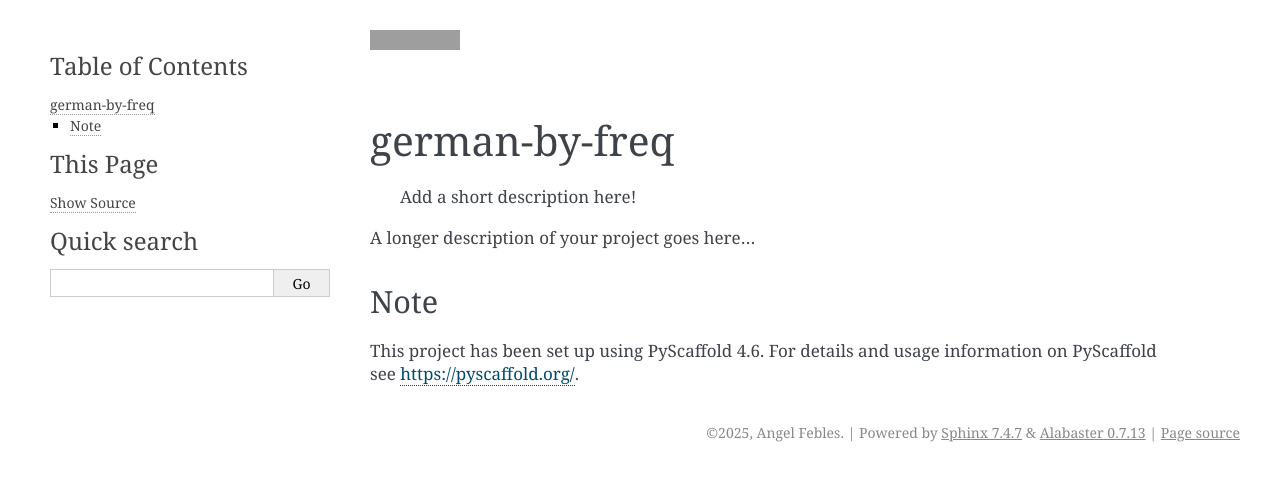
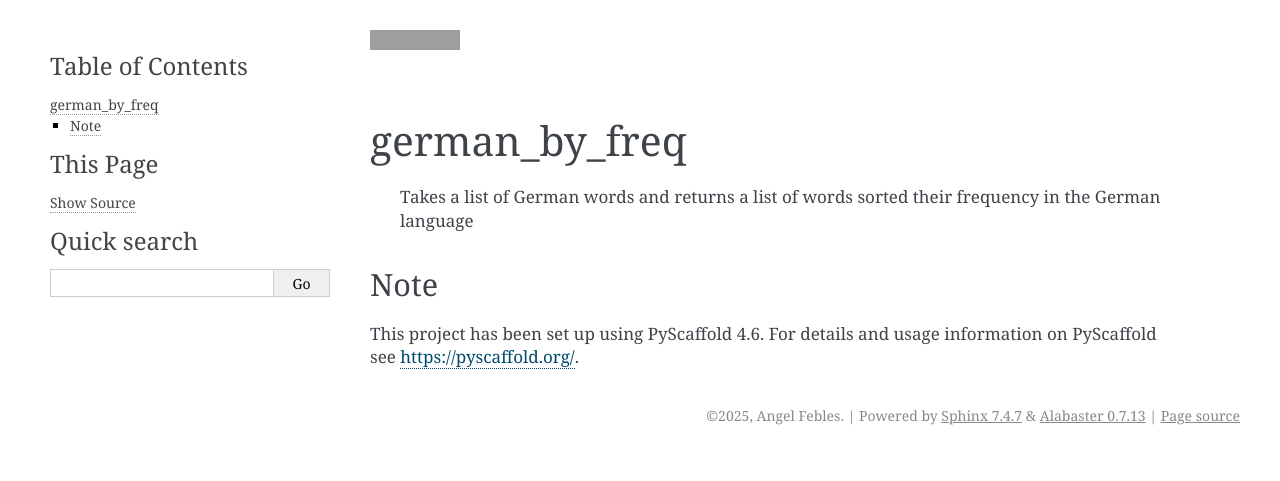
Before and after one commit to AngelFebles/german_by_freq, a Sphinx documentation site: the page built from docs/readme.rst, in a window 1280 px wide. Shown: the top 481 px of the page. Built offline with Sphinx 7.4.7, drawn with Linux system fonts in a browser that asks for light colours; grey boxes are pictures that could not be loaded.

Commit message:
Fixed package name type

```diff
--- a/README.rst
+++ b/README.rst
@@ -1,27 +1,27 @@
 .. These are examples of badges you might want to add to your README:
    please update the URLs accordingly
 
-    .. image:: https://api.cirrus-ci.com/github/<USER>/german-by-freq.svg?branch=main
+    .. image:: https://api.cirrus-ci.com/github/<USER>/german_by_freq.svg?branch=main
         :alt: Built Status
-        :target: https://cirrus-ci.com/github/<USER>/german-by-freq
-    .. image:: https://readthedocs.org/projects/german-by-freq/badge/?version=latest
+        :target: https://cirrus-ci.com/github/<USER>/german_by_freq
+    .. image:: https://readthedocs.org/projects/german_by_freq/badge/?version=latest
         :alt: ReadTheDocs
-        :target: https://german-by-freq.readthedocs.io/en/stable/
-    .. image:: https://img.shields.io/coveralls/github/<USER>/german-by-freq/main.svg
+        :target: https://german_by_freq.readthedocs.io/en/stable/
+    .. image:: https://img.shields.io/coveralls/github/<USER>/german_by_freq/main.svg
         :alt: Coveralls
-        :target: https://coveralls.io/r/<USER>/german-by-freq
-    .. image:: https://img.shields.io/pypi/v/german-by-freq.svg
+        :target: https://coveralls.io/r/<USER>/german_by_freq
+    .. image:: https://img.shields.io/pypi/v/german_by_freq.svg
         :alt: PyPI-Server
-        :target: https://pypi.org/project/german-by-freq/
-    .. image:: https://img.shields.io/conda/vn/conda-forge/german-by-freq.svg
+        :target: https://pypi.org/project/german_by_freq/
+    .. image:: https://img.shields.io/conda/vn/conda-forge/german_by_freq.svg
         :alt: Conda-Forge
-        :target: https://anaconda.org/conda-forge/german-by-freq
-    .. image:: https://pepy.tech/badge/german-by-freq/month
+        :target: https://anaconda.org/conda-forge/german_by_freq
+    .. image:: https://pepy.tech/badge/german_by_freq/month
         :alt: Monthly Downloads
-        :target: https://pepy.tech/project/german-by-freq
+        :target: https://pepy.tech/project/german_by_freq
     .. image:: https://img.shields.io/twitter/url/http/shields.io.svg?style=social&label=Twitter
         :alt: Twitter
-        :target: https://twitter.com/german-by-freq
+        :target: https://twitter.com/german_by_freq
 
 .. image:: https://img.shields.io/badge/-PyScaffold-005CA0?logo=pyscaffold
     :alt: Project generated with PyScaffold
@@ -30,14 +30,14 @@
 |
 
 ==============
-german-by-freq
+german_by_freq
 ==============
 
 
-    Add a short description here!
+    Takes a list of German words and returns a list of words sorted their frequency in the German language
 
 
-A longer description of your project goes here...
+
 
 
 .. _pyscaffold-notes:
--- a/docs/conf.py
+++ b/docs/conf.py
@@ -87,7 +87,7 @@
 master_doc = "index"
 
 # General information about the project.
-project = "german-by-freq"
+project = "german_by_freq"
 copyright = "2025, Angel Febles"
 
 # The version info for the project you're documenting, acts as replacement for
@@ -229,7 +229,7 @@
 # html_file_suffix = None
 
 # Output file base name for HTML help builder.
-htmlhelp_basename = "german-by-freq-doc"
+htmlhelp_basename = "german_by_freq-doc"
 
 
 # -- Options for LaTeX output ------------------------------------------------
@@ -246,7 +246,7 @@
 # Grouping the document tree into LaTeX files. List of tuples
 # (source start file, target name, title, author, documentclass [howto/manual]).
 latex_documents = [
-    ("index", "user_guide.tex", "german-by-freq Documentation", "Angel Febles", "manual")
+    ("index", "user_guide.tex", "german_by_freq Documentation", "Angel Febles", "manual")
 ]
 
 # The name of an image file (relative to this directory) to place at the top of
--- a/docs/index.rst
+++ b/docs/index.rst
@@ -1,8 +1,8 @@
 ==============
-german-by-freq
+german_by_freq
 ==============
 
-This is the documentation of **german-by-freq**.
+This is the documentation of **german_by_freq**.
 
 .. note::
 
--- a/setup.cfg
+++ b/setup.cfg
@@ -4,8 +4,8 @@
 # https://setuptools.pypa.io/en/latest/references/keywords.html
 
 [metadata]
-name = german-by-freq
-description = Add a short description here!
+name = german_by_freq
+description = Takes a list of German words and returns a list of words sorted their frequency in the German language.
 author = Angel Febles
 author_email = licenciadofebles@gmail.com
 license = MIT
@@ -58,7 +58,7 @@
 
 [options.extras_require]
 # Add here additional requirements for extra features, to install with:
-# `pip install german-by-freq[PDF]` like:
+# `pip install german_by_freq[PDF]` like:
 # PDF = ReportLab; RXP
 
 # Add here test requirements (semicolon/line-separated)
--- a/setup.py
+++ b/setup.py
@@ -1,5 +1,5 @@
 """
-    Setup file for german-by-freq.
+    Setup file for german_by_freq.
     Use setup.cfg to configure your project.
 
     This file was generated with PyScaffold 4.6.
--- a/src/german_by_freq/__init__.py
+++ b/src/german_by_freq/__init__.py
@@ -8,7 +8,7 @@
 
 try:
     # Change here if project is renamed and does not equal the package name
-    dist_name = "german-by-freq"
+    dist_name = "german_by_freq"
     __version__ = version(dist_name)
 except PackageNotFoundError:  # pragma: no cover
     __version__ = "unknown"
```
Also changed, not shown: CONTRIBUTING.rst (+13 -13 lines), 1 other file.
